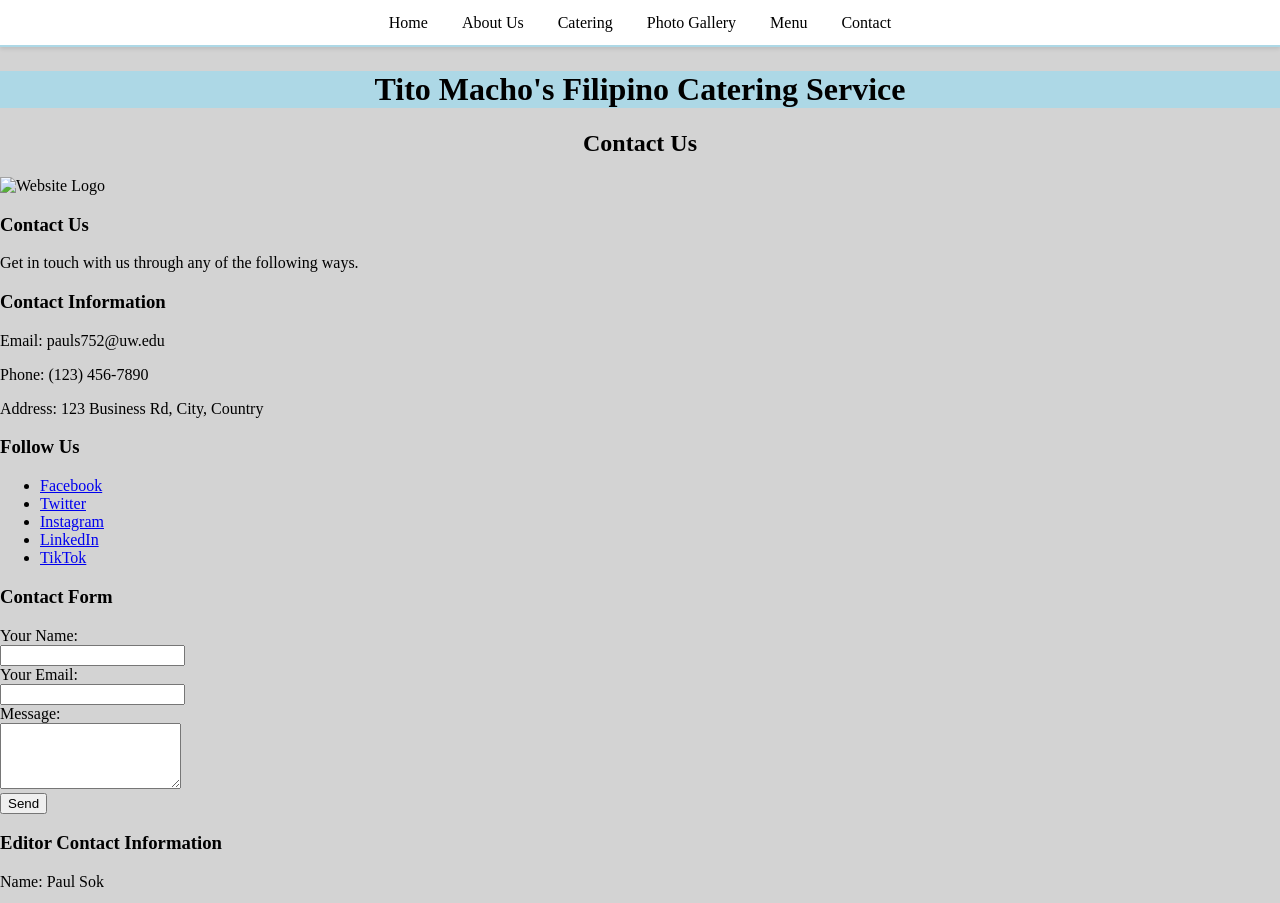
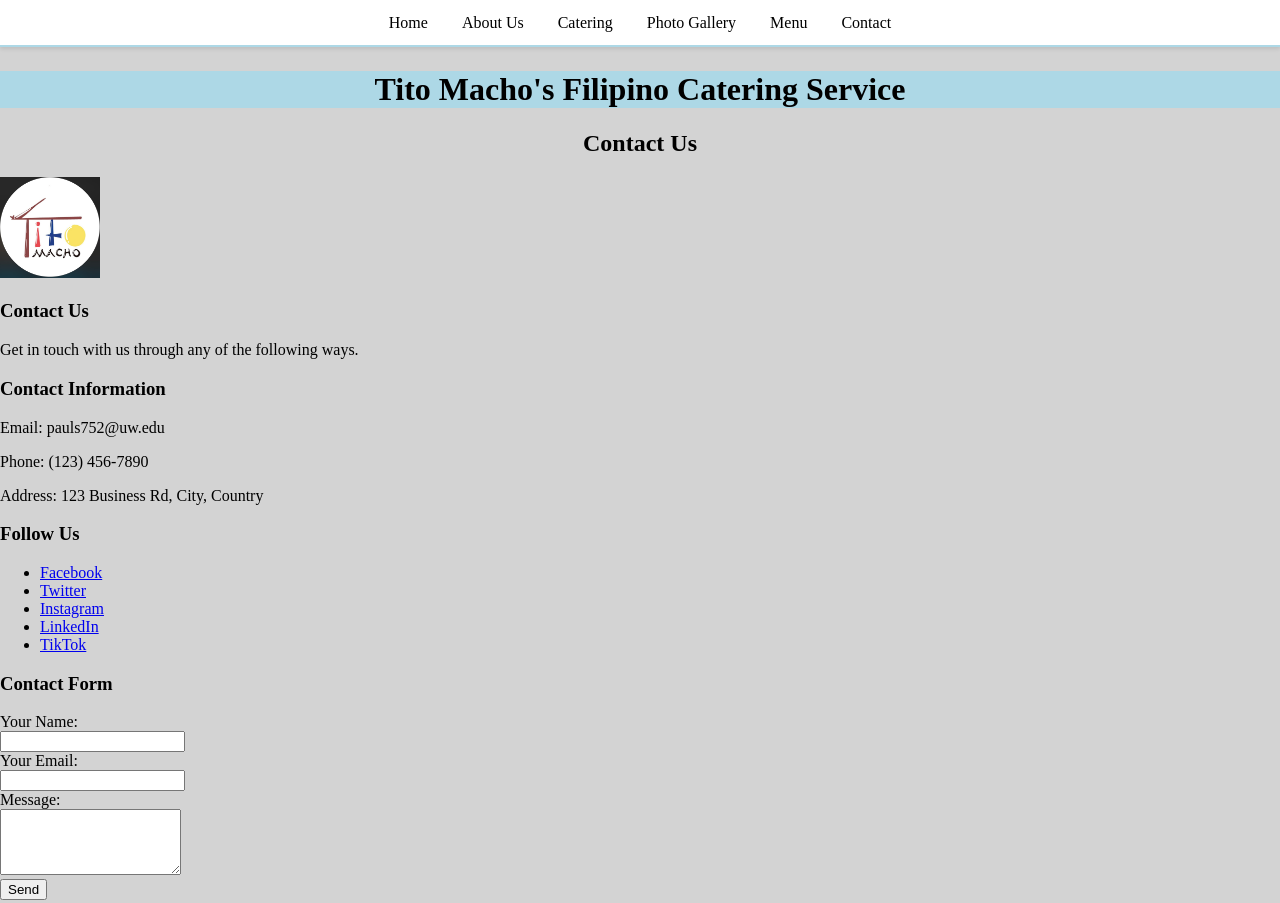
Before and after one commit to pauls752/TINFO-230-Project, a plain HTML site: page contact.html in a window 1280 px wide. Shown: the top 903 px of the page. Drawn offline with Linux system fonts and the light colour scheme.

Commit message:
Update contact.html

```diff
--- a/contact.html
+++ b/contact.html
@@ -19,7 +19,7 @@
             <a href="menu.html">Menu</a>
             <a href="contact.html">Contact</a>
     </nav>
-    <img src="./images/Logo.jpg" alt="Website Logo" width="100">
+    <img src="Logo.jpg" alt="Website Logo" width="100">
     <header>
         <h3>Contact Us</h3>
         <p>Get in touch with us through any of the following ways.</p>
```
